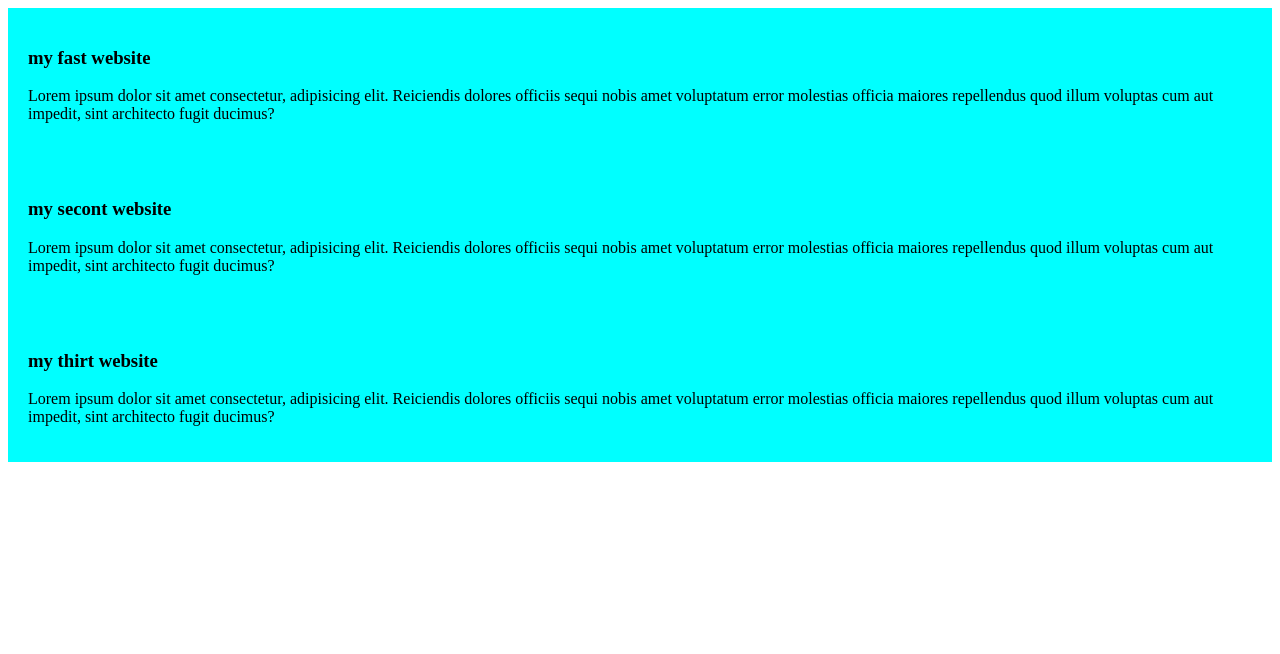
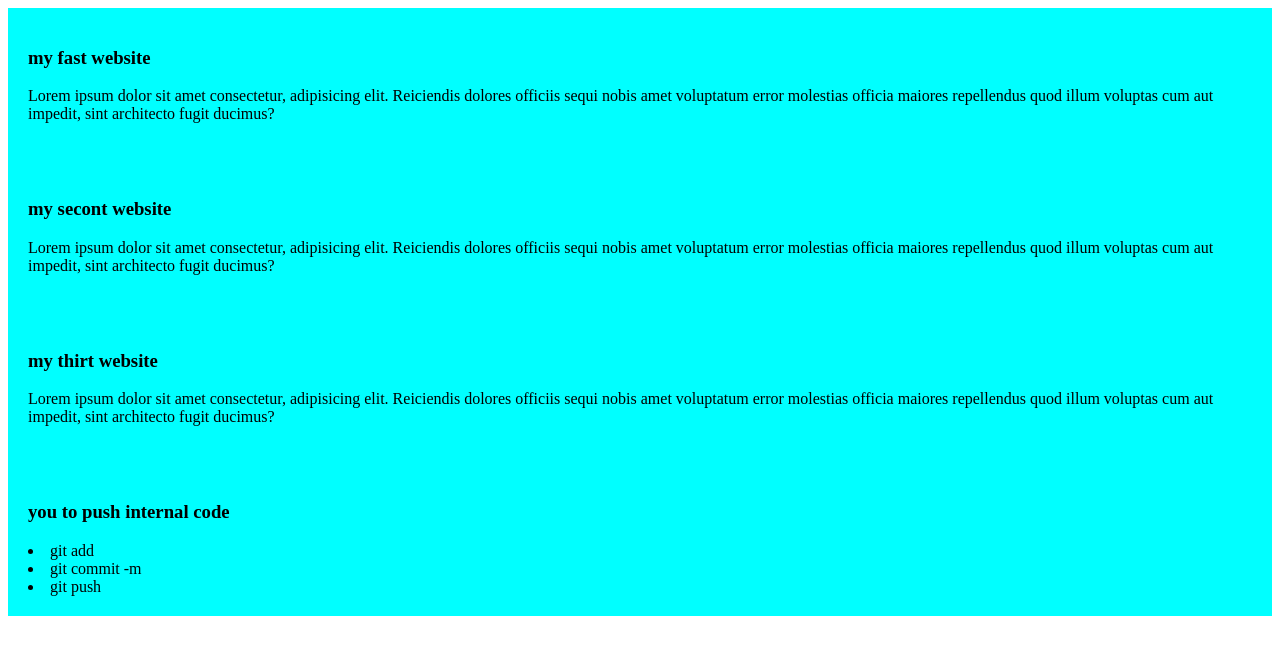
Before and after one commit to rofikulh6y09cuy/my-simple-website, a plain HTML site: page index.html in a window 1280 px wide. Drawn offline with Linux system fonts and the light colour scheme.

Commit message:
adedet git

```diff
--- a/index.html
+++ b/index.html
@@ -31,5 +31,11 @@
              maiores repellendus quod illum voluptas cum
             aut impedit, sint architecto fugit ducimus?</p>
     </div>
+    <div>
+        <h3>you to push internal code</h3>
+        <li>git add</li>
+        <li>git commit -m</li>
+        <li>git push</li>
+    </div>
 </body>
 </html>
```
